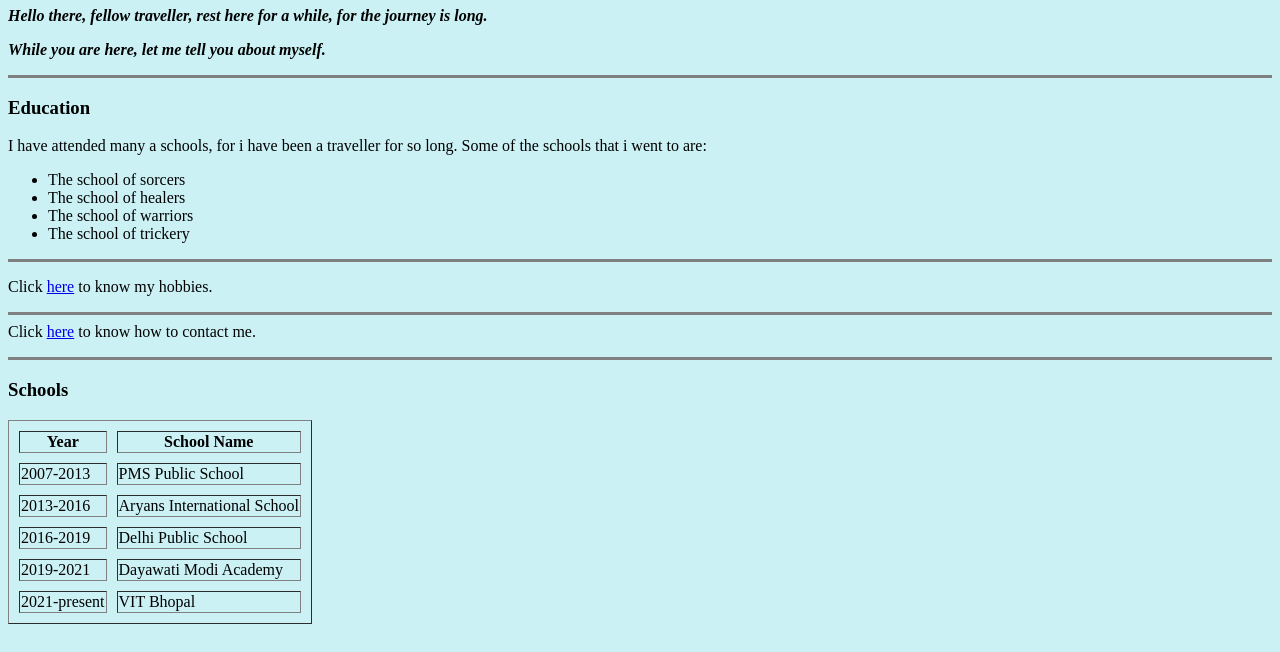
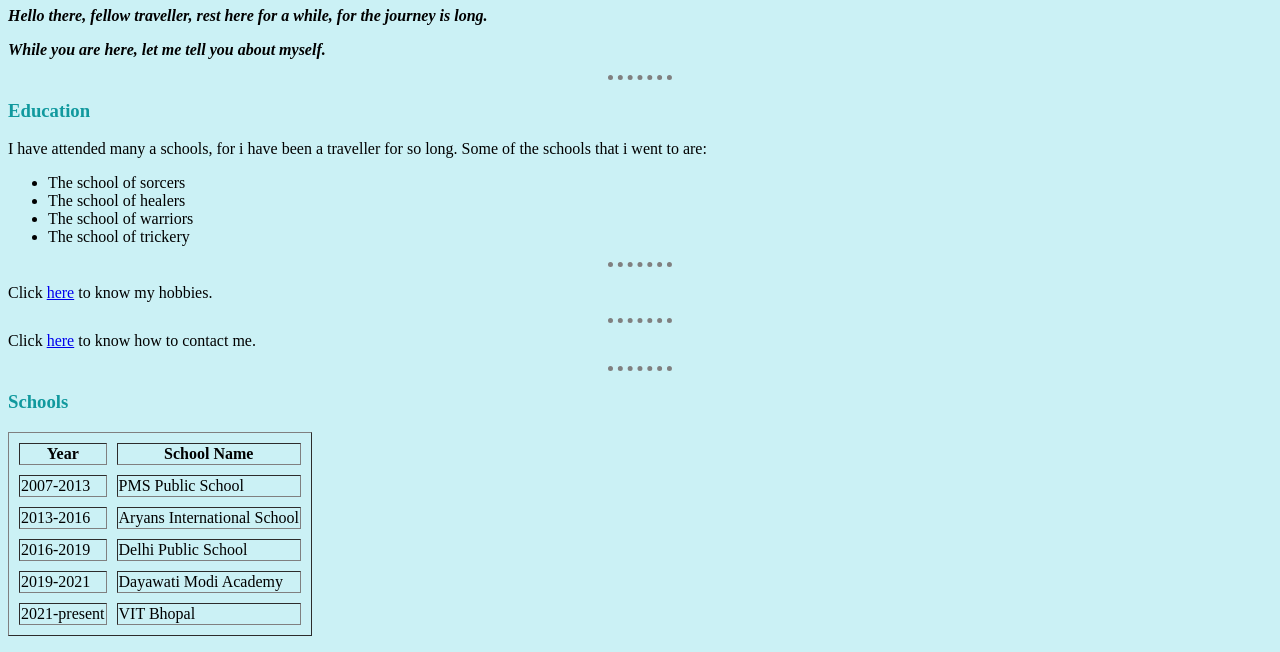
Before and after one commit to KanishkArvind/WebDev, a plain HTML site: page index.html in a window 1280 px wide. Shown: the part 310-962 px from the top of the page. Drawn offline with Linux system fonts and the light colour scheme.

Commit message:
linked with css file

```diff
--- a/index.html
+++ b/index.html
@@ -4,9 +4,10 @@
 <head>
   <meta charset="utf-8">
   <title>Checkpoint</title>
+  <link rel="stylesheet" href="styles.css" />
 </head>
 
-<body style = "background-color: #CBF1F5;">
+<body >
   <img src = "th.jpg" alt = "insert deez nuts image">
   <h1>
     Checkpoint
```
